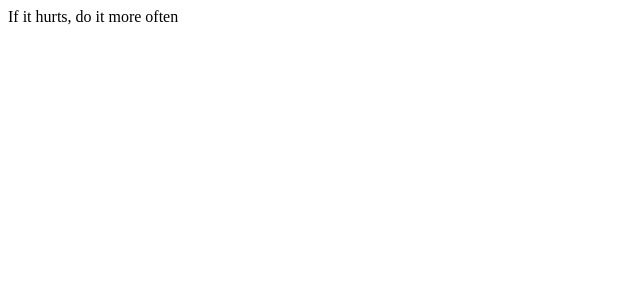
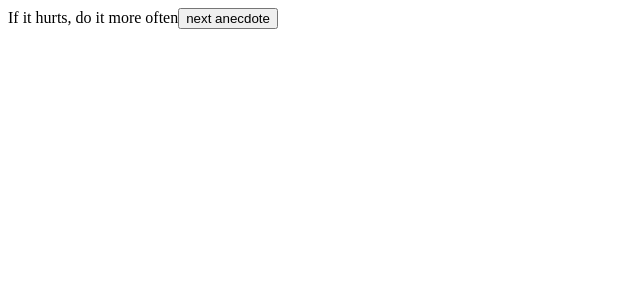
Before and after one commit to Tonyguo0/FullStackOpen2022_Part1, a React (Create React App) app in the folder excercises/anecdotes/: page / in a window 1280 px wide. Shown: the top 300 px of the page, without its empty margins (0-640 px from the left). Built offline with nearby package versions, Linux system fonts and the light colour scheme.

Commit message:
part 1d: ex 1.12

```diff
--- a/excercises/anecdotes/src/App.js
+++ b/excercises/anecdotes/src/App.js
@@ -1,23 +1,33 @@
-import { useState } from 'react'
+import { useState } from "react";
 
 const App = () => {
+  const rand = (min, max) => {
+    let random = Math.floor(Math.random() * (max - min) + min);
+    if (random === selected) {
+      random = (selected + 1) % anecdotes.length;
+    }
+    setSelected(random);
+  };
+
   const anecdotes = [
-    'If it hurts, do it more often',
-    'Adding manpower to a late software project makes it later!',
-    'The first 90 percent of the code accounts for the first 10 percent of the development time...The remaining 10 percent of the code accounts for the other 90 percent of the development time.',
-    'Any fool can write code that a computer can understand. Good programmers write code that humans can understand.',
-    'Premature optimization is the root of all evil.',
-    'Debugging is twice as hard as writing the code in the first place. Therefore, if you write the code as cleverly as possible, you are, by definition, not smart enough to debug it.',
-    'Programming without an extremely heavy use of console.log is same as if a doctor would refuse to use x-rays or blood tests when diagnosing patients'
-  ]
+    "If it hurts, do it more often",
+    "Adding manpower to a late software project makes it later!",
+    "The first 90 percent of the code accounts for the first 10 percent of the development time...The remaining 10 percent of the code accounts for the other 90 percent of the development time.",
+    "Any fool can write code that a computer can understand. Good programmers write code that humans can understand.",
+    "Premature optimization is the root of all evil.",
+    "Debugging is twice as hard as writing the code in the first place. Therefore, if you write the code as cleverly as possible, you are, by definition, not smart enough to debug it.",
+    "Programming without an extremely heavy use of console.log is same as if a doctor would refuse to use x-rays or blood tests when diagnosing patients",
+  ];
 
-  const [selected, setSelected] = useState(0)
+  const [selected, setSelected] = useState(0);
 
   return (
     <div>
       {anecdotes[selected]}
+
+      <button onClick={() => rand(0, anecdotes.length)}>next anecdote</button>
     </div>
-  )
-}
+  );
+};
 
-export default App
+export default App;
```
Also changed, not shown: 2 other files (tests, documents, lock files or other folders).
